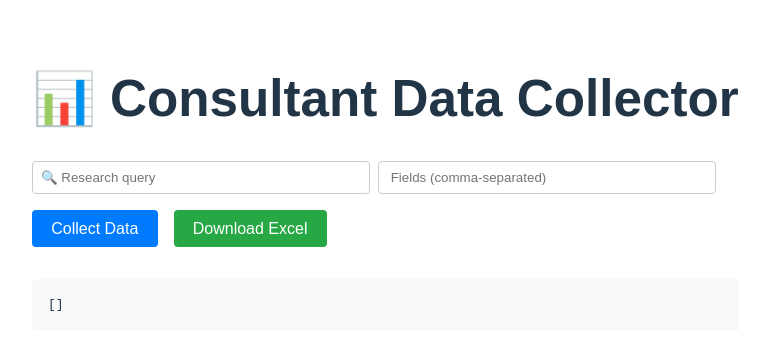
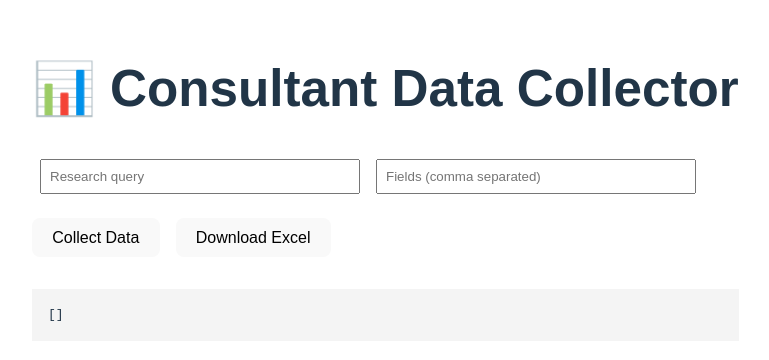
Before and after one commit to ParthGuptaa/consultant-data-collector, a React (Vite) app in the folder frontend/: page / in a window 1280 px wide. Shown: the part 210-570 px from the top of the page, without its empty margins (0-769 px from the left). Built offline with nearby package versions, Linux system fonts and the light colour scheme.

Commit message:
Frontend: Add Excel download, agentic UI, and API integrations

```diff
--- a/frontend/src/App.jsx
+++ b/frontend/src/App.jsx
@@ -19,7 +19,7 @@ export default function App() {
       );
       setData(resp.data.data || []);
     } catch (error) {
-      alert("❌ Failed to collect data.");
+      console.error("Collection failed:", error);
     }
     setLoading(false);
   };
@@ -41,71 +41,32 @@ export default function App() {
       a.download = "output.xlsx";
       a.click();
     } catch (error) {
-      alert("❌ Failed to download Excel file.");
+      console.error("Export failed:", error);
     }
   };
 
   return (
-    <div style={{ padding: "2rem", fontFamily: "Arial, sans-serif", maxWidth: "720px", margin: "0 auto" }}>
+    <div style={{ padding: "2rem", fontFamily: "Arial" }}>
       <h1>📊 Consultant Data Collector</h1>
-
-      <div style={{ marginBottom: "1rem" }}>
       <input
-          placeholder="🔍 Research query"
+        placeholder="Research query"
         value={query}
         onChange={(e) => setQuery(e.target.value)}
-          style={{
-            marginRight: "0.5rem",
-            padding: "0.5rem",
-            width: "320px",
-            border: "1px solid #ccc",
-            borderRadius: "4px"
-          }}
+        style={{ margin: "0.5rem", padding: "0.5rem", width: "300px" }}
       />
       <input
-          placeholder=" Fields (comma-separated)"
+        placeholder="Fields (comma separated)"
         value={fields}
         onChange={(e) => setFields(e.target.value)}
-          style={{
-            padding: "0.5rem",
-            width: "320px",
-            border: "1px solid #ccc",
-            borderRadius: "4px"
-          }}
+        style={{ margin: "0.5rem", padding: "0.5rem", width: "300px" }}
       />
-      </div>
-
-      <div>
-        <button
-          onClick={runCollect}
-          style={{
-            marginRight: "1rem",
-            padding: "0.6rem 1.2rem",
-            backgroundColor: "#007bff",
-            color: "#fff",
-            border: "none",
-            borderRadius: "4px",
-            cursor: "pointer"
-          }}
-        >
+      <div style={{ marginTop: "1rem" }}>
+        <button onClick={runCollect} style={{ marginRight: "1rem" }}>
           {loading ? "Collecting..." : "Collect Data"}
         </button>
-        <button
-          onClick={handleExport}
-          style={{
-            padding: "0.6rem 1.2rem",
-            backgroundColor: "#28a745",
-            color: "#fff",
-            border: "none",
-            borderRadius: "4px",
-            cursor: "pointer"
-          }}
-        >
-          Download Excel
-        </button>
+        <button onClick={handleExport}>Download Excel</button>
       </div>
-
-      <pre style={{ marginTop: "2rem", background: "#f9f9f9", padding: "1rem", borderRadius: "4px" }}>
+      <pre style={{ marginTop: "2rem", background: "#f4f4f4", padding: "1rem" }}>
         {JSON.stringify(data, null, 2)}
       </pre>
     </div>
```
Also changed, not shown: 1 other file (tests, documents, lock files or other folders). Lines whose indentation alone changed are shown as unchanged.
